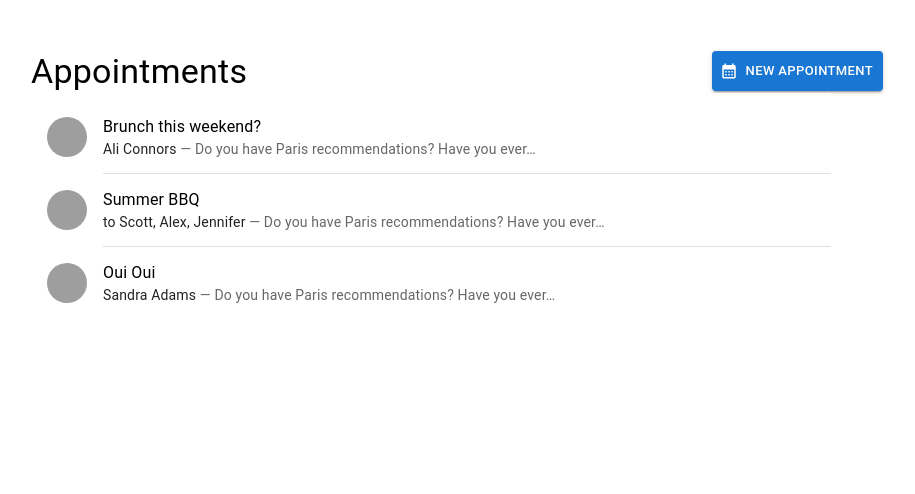
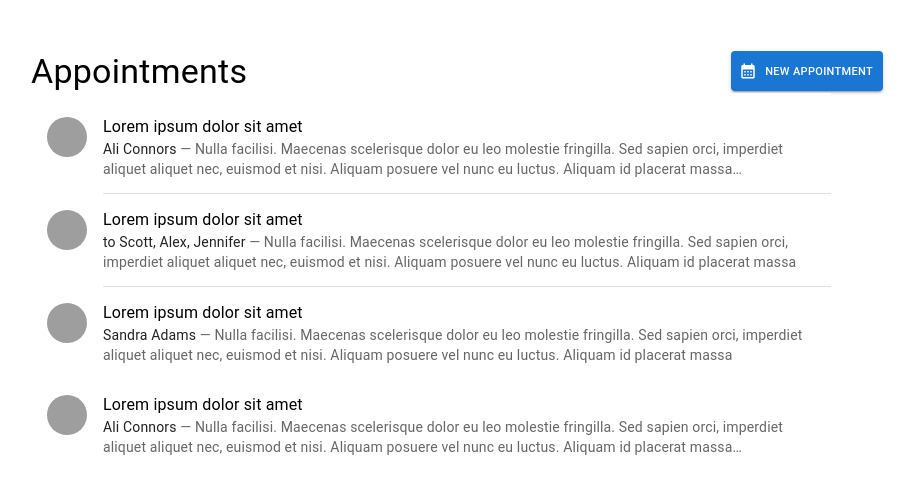
Before and after one commit to zigfrida/easy-schedule, a React (Create React App) app: page /appointment in a window 1280 px wide. Shown: the top 494 px of the page, without its empty margins (183-1098 px from the left). Built offline with nearby package versions, Linux system fonts and the light colour scheme; grey boxes are pictures that could not be loaded; the HTML template or start-up script is replaced by a standard one.

Commit message:
Changed default text

```diff
--- a/src/components/Appointment.tsx
+++ b/src/components/Appointment.tsx
@@ -56,6 +56,7 @@ function Appointment() {
                         style={{
                             maxHeight: '40px',
                             float: 'right',
+                            fontSize: '11px',
                         }}
                     >
                         New Appointment
@@ -67,7 +68,7 @@ function Appointment() {
                             <Avatar alt='Remy Sharp' src='/static/images/avatar/1.jpg' />
                         </ListItemAvatar>
                         <ListItemText
-                            primary='Brunch this weekend?'
+                            primary='Lorem ipsum dolor sit amet'
                             secondary={
                                 <>
                                     <Typography
@@ -78,7 +79,9 @@ function Appointment() {
                                     >
                                         Ali Connors
                                     </Typography>
-                                    {' — Do you have Paris recommendations? Have you ever…'}
+                                    {
+                                        ' — Nulla facilisi. Maecenas scelerisque dolor eu leo molestie fringilla. Sed sapien orci, imperdiet aliquet aliquet nec, euismod et nisi. Aliquam posuere vel nunc eu luctus. Aliquam id placerat massa…'
+                                    }
                                 </>
                             }
                         />
@@ -89,7 +92,7 @@ function Appointment() {
                             <Avatar alt='Travis Howard' src='/static/images/avatar/2.jpg' />
                         </ListItemAvatar>
                         <ListItemText
-                            primary='Summer BBQ'
+                            primary='Lorem ipsum dolor sit amet'
                             secondary={
                                 <>
                                     <Typography
@@ -100,7 +103,9 @@ function Appointment() {
                                     >
                                         to Scott, Alex, Jennifer
                                     </Typography>
-                                    {' — Do you have Paris recommendations? Have you ever…'}
+                                    {
+                                        ' — Nulla facilisi. Maecenas scelerisque dolor eu leo molestie fringilla. Sed sapien orci, imperdiet aliquet aliquet nec, euismod et nisi. Aliquam posuere vel nunc eu luctus. Aliquam id placerat massa'
+                                    }
                                 </>
                             }
                         />
@@ -111,7 +116,7 @@ function Appointment() {
                             <Avatar alt='Cindy Baker' src='/static/images/avatar/3.jpg' />
                         </ListItemAvatar>
                         <ListItemText
-                            primary='Oui Oui'
+                            primary='Lorem ipsum dolor sit amet'
                             secondary={
                                 <>
                                     <Typography
@@ -122,7 +127,32 @@ function Appointment() {
                                     >
                                         Sandra Adams
                                     </Typography>
-                                    {' — Do you have Paris recommendations? Have you ever…'}
+                                    {
+                                        ' — Nulla facilisi. Maecenas scelerisque dolor eu leo molestie fringilla. Sed sapien orci, imperdiet aliquet aliquet nec, euismod et nisi. Aliquam posuere vel nunc eu luctus. Aliquam id placerat massa'
+                                    }
+                                </>
+                            }
+                        />
+                    </ListItem>
+                    <ListItem alignItems='flex-start'>
+                        <ListItemAvatar>
+                            <Avatar alt='Remy Sharp' src='/static/images/avatar/1.jpg' />
+                        </ListItemAvatar>
+                        <ListItemText
+                            primary='Lorem ipsum dolor sit amet'
+                            secondary={
+                                <>
+                                    <Typography
+                                        sx={{ display: 'inline' }}
+                                        component='span'
+                                        variant='body2'
+                                        color='text.primary'
+                                    >
+                                        Ali Connors
+                                    </Typography>
+                                    {
+                                        ' — Nulla facilisi. Maecenas scelerisque dolor eu leo molestie fringilla. Sed sapien orci, imperdiet aliquet aliquet nec, euismod et nisi. Aliquam posuere vel nunc eu luctus. Aliquam id placerat massa…'
+                                    }
                                 </>
                             }
                         />
```
